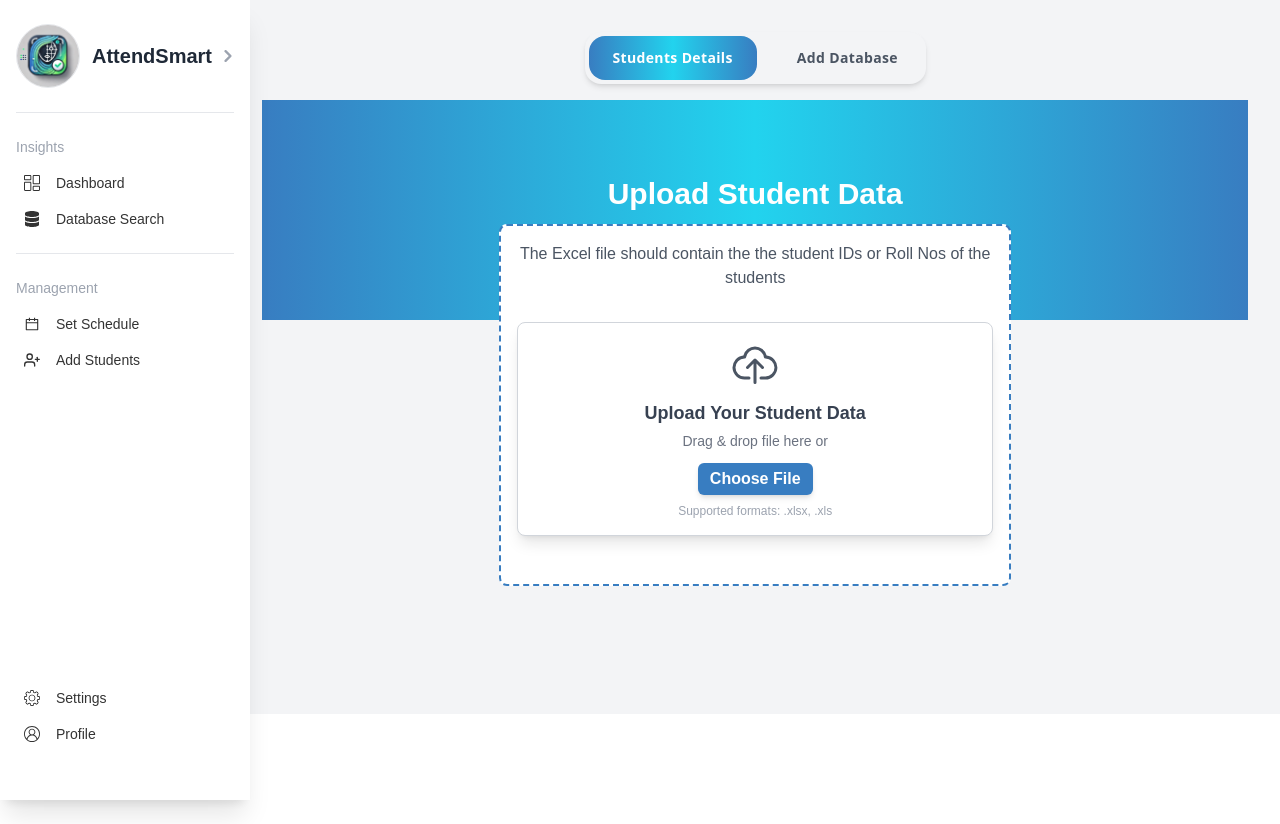
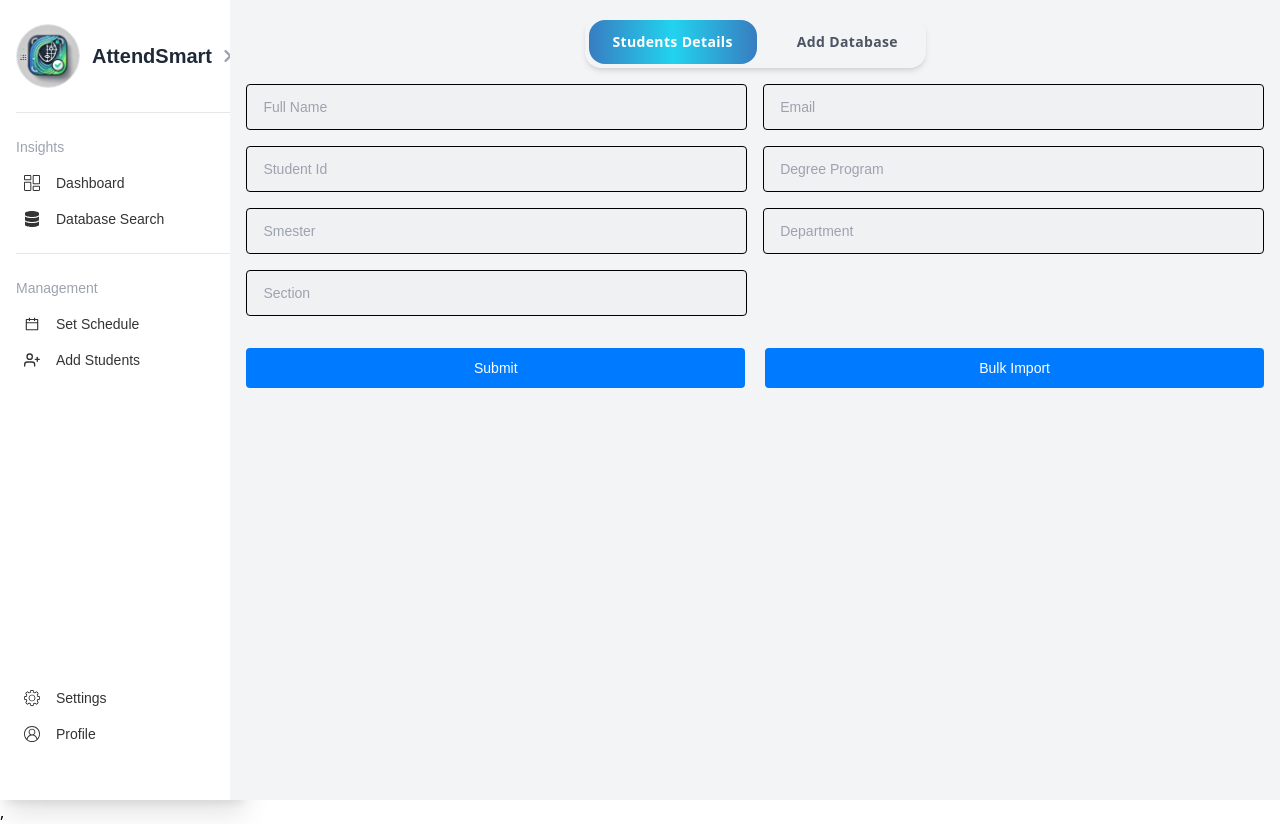
Before and after one commit to arham-12/Ai_attendence, a React (Vite) app in the folder Ai_attendence_system/website/: page /manage-students in a window 1280 px wide. Before the commit the page ends 800 px from the top, so only its background shows below. Built offline with nearby package versions, Linux system fonts and the light colour scheme.

Commit message:
Update Columns

```diff
--- a/Ai_attendence_system/website/package.json
+++ b/Ai_attendence_system/website/package.json
@@ -23,6 +23,7 @@
     "react-beautiful-dnd": "^13.1.1",
     "react-chartjs-2": "^5.2.0",
     "react-dom": "^18.3.1",
+    "react-hot-toast": "^2.4.1",
     "react-icons": "^5.3.0",
     "react-multi-select-component": "^4.3.4",
     "react-router-dom": "^6.26.2",
--- a/Ai_attendence_system/website/src/components/AddStudentIDs.jsx
+++ b/Ai_attendence_system/website/src/components/AddStudentIDs.jsx
@@ -1,55 +1,150 @@
-import React from 'react';
+import React, { useState } from "react";
+import { IoClose } from "react-icons/io5";
 
 const AddStudentIDs = () => {
+  const [showUpload, setshowUpload] = useState(false);
+  const [showColumnsData, setshowColumnsData] = useState(false)
   return (
     <div>
-      <div className="font-[sans-serif]">
-        <div className="bg-gradient-to-r from-primary via-secondary to-primary text-white min-h-[220px] flex flex-col items-center justify-center text-center">
-          <h4 className="text-3xl font-semibold -mt-8">Upload Student Data</h4>
+      <div class={`${showColumnsData?"grid":"hidden"} absolute z-10 bg-[#0000004e] top-0 left-0 justify-center items-center h-screen w-full  grid-cols-2 gap-8 px-3 shadow-md rounded-md`}>
+       <IoClose onClick={()=>{setshowColumnsData(!showColumnsData)}} className="absolute top-0 right-0 mx-6 my-4 text-4xl" />
+        <ul class="list-none text-lg flex flex-col gap-7 py-7 rounded-lg text-center bg-white pl-4">
+          <h1 className="font-bold text-2xl">Required Columns ❗</h1>
+          <li>Item 1</li>
+          <li>Item 2</li>
+          <li>Item 3</li>
+          <li>Item 2</li>
+          <li>Item 3</li>
+        </ul>
+
+        <ul class="list-none text-lg flex flex-col gap-5 py-6 rounded-lg text-center bg-white pl-4">
+          <h1 className="font-bold text-2xl">Wrong Columns ❌</h1>
+          <li>Item 1 <input className="p-2 text-sm border border-black rounded-md" placeholder="Change Columns" type="text" /></li>
+          <li>Item 1 <input className="p-2 text-sm border border-black rounded-md" placeholder="Change Columns" type="text" /></li>
+          <li>Item 1 <input className="p-2 text-sm border border-black rounded-md" placeholder="Change Columns" type="text" /></li>
+          <li>Item 1 <input className="p-2 text-sm border border-black rounded-md" placeholder="Change Columns" type="text" /></li>
+          <li>Item 1 <input className="p-2 text-sm border border-black rounded-md" placeholder="Change Columns" type="text" /></li>
+        </ul>
+      </div>
+      <form class="font-[sans-serif] w-full mx-auto">
+        <div class="grid sm:grid-cols-2 gap-4">
+          <div class="relative flex items-center">
+            <input
+              type="text"
+              placeholder="Full Name"
+              class="px-4 py-3 bg-[#f0f1f2] focus:bg-transparent text-black w-full text-sm border border-black outline-[#007bff] rounded transition-all"
+            />
 
           </div>
 
-        <div className="max-w-lg mx-auto relative bg-white border-2 border-primary border-dashed rounded-lg -top-24">
-          <div className="p-4 min-h-[300px] flex flex-col items-center justify-center text-center cursor-pointer">
-      <h2 className="text-gray-600">The Excel file should contain the the student IDs or Roll Nos of the students</h2>
-          <div className='container mx-auto my-8 p-4 rounded-lg shadow-lg bg-white border border-gray-300'>
-      <div className="flex flex-col items-center justify-center">
+          <div class="relative flex items-center">
+            <input
+              type="email"
+              placeholder="Email"
+              class="px-4 py-3 bg-[#f0f1f2] focus:bg-transparent text-black w-full text-sm border border-black outline-[#007bff] rounded transition-all"
+            />
+
+          </div>
+
+          <div class="relative flex items-center">
+            <input
+              type="text"
+              placeholder="Student Id"
+              class="px-4 py-3 bg-[#f0f1f2] focus:bg-transparent text-black w-full text-sm border border-black outline-[#007bff] rounded transition-all"
+            />
+
+          </div>
+          <div class="relative flex items-center">
+            <input
+              type="text"
+              placeholder="Degree Program"
+              class="px-4 py-3 bg-[#f0f1f2] focus:bg-transparent text-black w-full text-sm border border-black outline-[#007bff] rounded transition-all"
+            />
+
+          </div>
+          <div class="relative flex items-center">
+            <input
+              type="number"
+              placeholder="Smester"
+              class="px-4 py-3 bg-[#f0f1f2] focus:bg-transparent text-black w-full text-sm border border-black outline-[#007bff] rounded transition-all"
+            />
+
+          </div>
+          <div class="relative flex items-center">
+            <input
+              type="text"
+              placeholder="Department"
+              class="px-4 py-3 bg-[#f0f1f2] focus:bg-transparent text-black w-full text-sm border border-black outline-[#007bff] rounded transition-all"
+            />
+
+          </div>
+          <div class="relative flex items-center">
+            <input
+              type="text"
+              placeholder="Section"
+              class="px-4 py-3 bg-[#f0f1f2] focus:bg-transparent text-black w-full text-sm border border-black outline-[#007bff] rounded transition-all"
+            />
+
+          </div>
+        </div>
+        <div
+          class={`absolute ml-[18%] top-0 left-0 px-20 h-screen w-[80%] bg-[#0000004e] ${
+            showUpload ? "flex" : "hidden"
+          } justify-center items-center`}
+        >
+          <div
+            onClick={() => {
+              setshowUpload(!showUpload);
+            }}
+            className="absolute top-0 right-0 text-2xl m-4 p-3 border rounded-full cursor-pointer"
+          >
+            <IoClose />
+          </div>
+          <label
+            for="uploadFile1"
+            class="bg-white text-gray-500 font-semibold text-base rounded w-[60%] h-52 flex flex-col items-center justify-center cursor-pointer border-2 border-gray-300 border-dashed font-[sans-serif]"
+          >
             <svg
               xmlns="http://www.w3.org/2000/svg"
-          className="w-12 h-12 mb-3 text-gray-600 transition-transform transform hover:scale-125"
+              class="w-11 mb-2 fill-gray-500"
               viewBox="0 0 32 32"
             >
               <path
                 d="M23.75 11.044a7.99 7.99 0 0 0-15.5-.009A8 8 0 0 0 9 27h3a1 1 0 0 0 0-2H9a6 6 0 0 1-.035-12 1.038 1.038 0 0 0 1.1-.854 5.991 5.991 0 0 1 11.862 0A1.08 1.08 0 0 0 23 13a6 6 0 0 1 0 12h-3a1 1 0 0 0 0 2h3a8 8 0 0 0 .75-15.956z"
-            fill="currentColor"
+                data-original="#000000"
               />
               <path
                 d="M20.293 19.707a1 1 0 0 0 1.414-1.414l-5-5a1 1 0 0 0-1.414 0l-5 5a1 1 0 0 0 1.414 1.414L15 16.414V29a1 1 0 0 0 2 0V16.414z"
-            fill="currentColor"
+                data-original="#000000"
               />
             </svg>
-
-        <h4 className="text-lg font-semibold text-gray-700 mb-1">Upload Your Student Data</h4>
-        <p className="text-sm text-gray-500 mb-3">Drag & drop file here or</p>
-
-        <label
-          htmlFor="chooseFile"
-          className="inline-block px-3 py-1 bg-primary text-white font-semibold rounded-md shadow-md cursor-pointer transition-transform duration-300 hover:scale-105"
+            Upload file
+            <input type="file" id="uploadFile1" class="hidden" />
+            <p class="text-xs font-medium text-gray-400 mt-2">
+              PNG, JPG SVG, WEBP, and GIF are Allowed.
+            </p>
+          </label>
+        </div>
+        <div className="btns flex gap-5">
+          <button
+            type="button"
+            class="mt-8 px-6 py-2.5 text-sm w-full bg-[#007bff] hover:bg-[#006bff] text-white rounded transition-all"
           >
-          Choose File
-        </label>
-        <input type="file" id="chooseFile" className="hidden" />
-
-        <p className="text-xs text-gray-400 mt-2">Supported formats: .xlsx, .xls</p>
+            Submit
+          </button>
+          <button
+            onClick={() => {
+              setshowUpload(!showUpload);
+            }}
+            type="button"
+            class="mt-8 px-6 py-2.5 text-sm w-full bg-[#007bff] hover:bg-[#006bff] text-white rounded transition-all"
+          >
+            Bulk Import
+          </button>
         </div>
-    </div>
-            {/* New Section for Column Guidance in Table Format */}
-
-          </div>
-        </div>
-      </div>
+      </form>
     </div>
   );
-}
+};
 
 export default AddStudentIDs;
--- a/Ai_attendence_system/website/src/components/SideBar.jsx
+++ b/Ai_attendence_system/website/src/components/SideBar.jsx
@@ -8,7 +8,7 @@ import { DashBoardContext } from '../context/IsDashoard';
 function SideBar() {
     const {isDashBoard} = useContext(DashBoardContext)
     return (
-        <div className={`${isDashBoard ? 'block' : 'hidden'}`}>
+        <div className={`${isDashBoard ? 'hidden lg:block' : 'hidden'}`}>
             <nav class="bg-white shadow-xl h-screen fixed top-0 left-0 min-w-[250px] py-6 px-4 font-[sans-serif] overflow-auto">
                 <div class="relative flex flex-col h-full">
 
--- a/Ai_attendence_system/website/src/pages/ManageStudents.jsx
+++ b/Ai_attendence_system/website/src/pages/ManageStudents.jsx
@@ -19,7 +19,7 @@ const ManageStudents = () => {
       ];
 
       return (
-        <div className="font-sans p-4 w-full flex flex-col items-center ml-[18%] bg-gray-100">
+        <div className="font-sans relative h-screen overflow-hidden w-full flex flex-col items-center lg:ml-[18%] bg-gray-100">
           <Navbar tabs={tabs} />
         </div>
       )
```
Also changed, not shown: 1 other file (tests, documents, lock files or other folders). Lines whose indentation alone changed are shown as unchanged.
